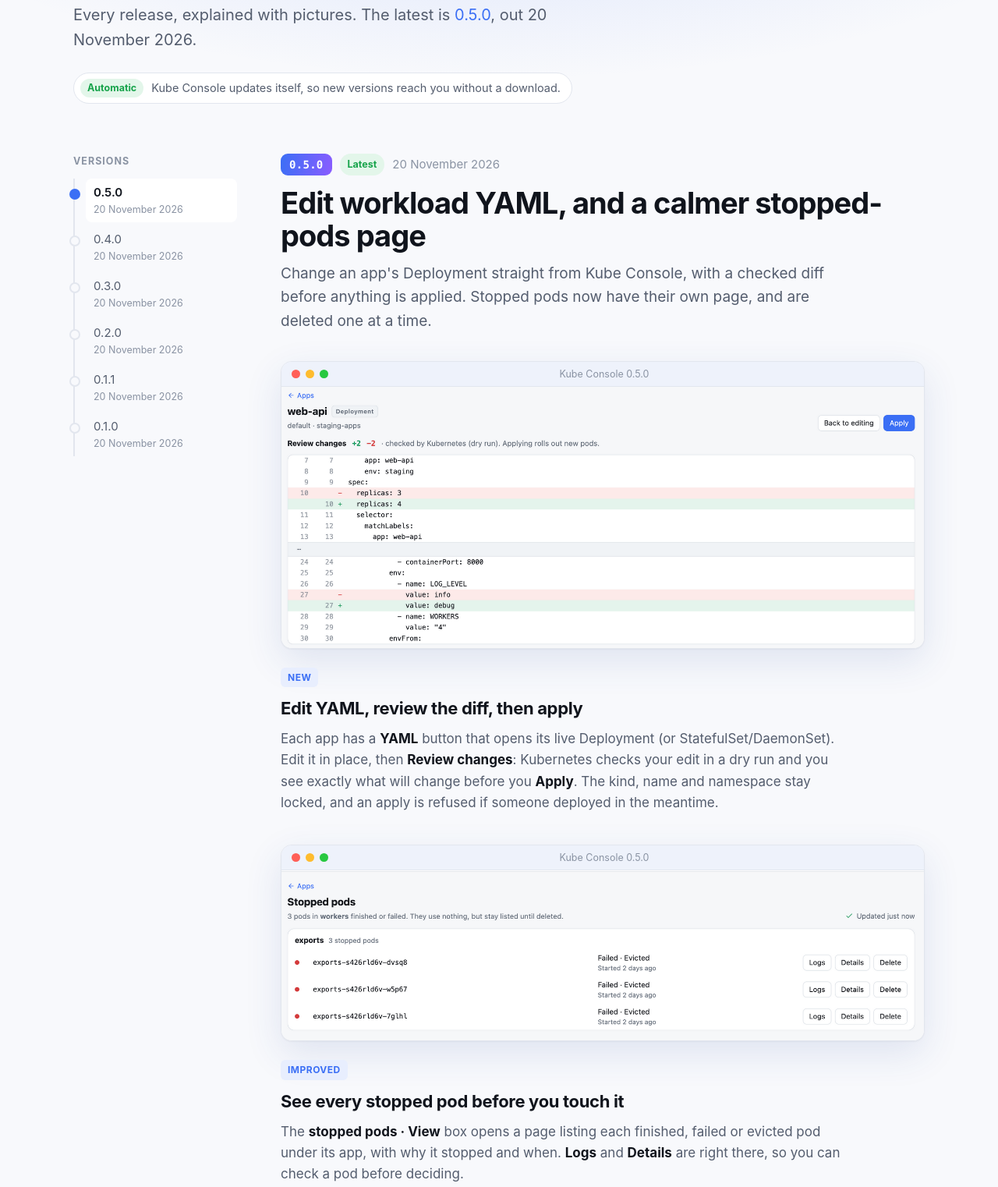
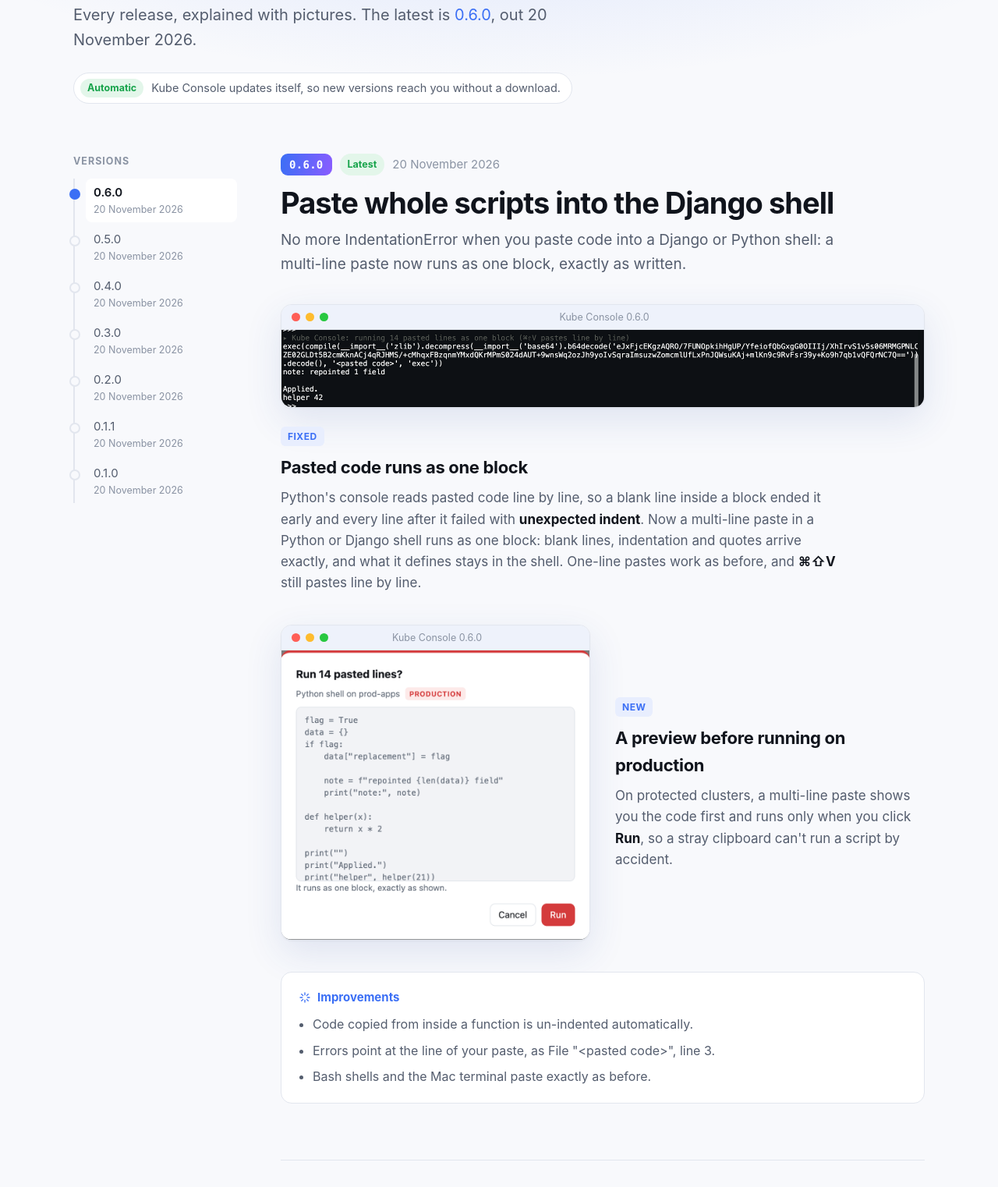
Before and after one commit to sibinms/kube-console-site, a plain HTML site: page docs/whats-new/index.html in a window 1280 px wide. Shown: the part 314-1836 px from the top of the page at 78% size. Drawn offline with Linux system fonts and the light colour scheme.

Commit message:
What's new: 0.6.0

```diff
--- a/docs/whats-new/index.html
+++ b/docs/whats-new/index.html
@@ -4,16 +4,16 @@
   <meta charset="utf-8" />
   <meta name="viewport" content="width=device-width, initial-scale=1" />
   <title>What's new in Kube Console · Release notes</title>
-  <meta name="description" content="What's new in Kube Console, the Mac app for Kubernetes: every release explained with screenshots. Latest: 0.5.0, Edit workload YAML, and a calmer stopped-pods page." />
+  <meta name="description" content="What's new in Kube Console, the Mac app for Kubernetes: every release explained with screenshots. Latest: 0.6.0, Paste whole scripts into the Django shell." />
   <link rel="canonical" href="https://sibinms.github.io/kube-console-site/whats-new/" />
   <meta name="theme-color" content="#3b6ff5" />
   <link rel="icon" type="image/png" href="../icon.png" />
   <meta property="og:type" content="website" />
   <meta property="og:site_name" content="Kube Console" />
-  <meta property="og:title" content="What's new in Kube Console 0.5.0" />
-  <meta property="og:description" content="Edit workload YAML, and a calmer stopped-pods page. Change an app's Deployment straight from Kube Console, with a checked diff before anything is applied. Stopped pods now have their own page, and are deleted one at a time." />
+  <meta property="og:title" content="What's new in Kube Console 0.6.0" />
+  <meta property="og:description" content="Paste whole scripts into the Django shell. No more IndentationError when you paste code into a Django or Python shell: a multi-line paste now runs as one block, exactly as written." />
   <meta property="og:url" content="https://sibinms.github.io/kube-console-site/whats-new/" />
-  <meta property="og:image" content="https://sibinms.github.io/kube-console-site/whats-new/0.5.0/yaml-light.png" />
+  <meta property="og:image" content="https://sibinms.github.io/kube-console-site/whats-new/0.6.0/paste-light.png" />
   <meta name="twitter:card" content="summary_large_image" />
   <!-- Built by scripts/whats-new.js in the app repository; edit release-notes/, not this file. -->
   <style>
@@ -151,7 +151,7 @@
       <div class="wrap">
         <div class="kicker">Release notes</div>
         <h1>What's new in <span class="grad">Kube Console</span></h1>
-        <p class="lead">Every release, explained with pictures. The latest is <a href="#v0.5.0">0.5.0</a>, out 20 November 2026.</p>
+        <p class="lead">Every release, explained with pictures. The latest is <a href="#v0.6.0">0.6.0</a>, out 20 November 2026.</p>
         <div class="auto"><b>Automatic</b> Kube Console updates itself, so new versions reach you without a download.</div>
       </div>
     </header>
@@ -160,7 +160,8 @@
       <aside class="toc" aria-label="Versions">
         <h4>Versions</h4>
         <ol>
-          <li><a href="#v0.5.0" class="on">0.5.0<small>20 November 2026</small></a></li>
+          <li><a href="#v0.6.0" class="on">0.6.0<small>20 November 2026</small></a></li>
+          <li><a href="#v0.5.0">0.5.0<small>20 November 2026</small></a></li>
           <li><a href="#v0.4.0">0.4.0<small>20 November 2026</small></a></li>
           <li><a href="#v0.3.0">0.3.0<small>20 November 2026</small></a></li>
           <li><a href="#v0.2.0">0.2.0<small>20 November 2026</small></a></li>
@@ -169,11 +170,58 @@
         </ol>
       </aside>
       <div>
+      <article class="release" id="v0.6.0">
+        <header>
+          <div class="meta">
+            <span class="ver">0.6.0</span>
+            <span class="latest">Latest</span>
+            <time datetime="2026-11-20">20 November 2026</time>
+            <a class="permalink" href="#v0.6.0" title="Link to 0.6.0" aria-label="Link to version 0.6.0"><svg width="15" height="15" viewBox="0 0 24 24" fill="none" stroke="currentColor" stroke-width="2" stroke-linecap="round" stroke-linejoin="round" aria-hidden="true"><path d="M10 13a5 5 0 0 0 7.5.5l3-3a5 5 0 0 0-7-7l-1.7 1.7"/><path d="M14 11a5 5 0 0 0-7.5-.5l-3 3a5 5 0 0 0 7 7l1.7-1.7"/></svg></a>
+          </div>
+          <h2>Paste whole scripts into the Django shell</h2>
+          <p class="summary">No more IndentationError when you paste code into a Django or Python shell: a multi-line paste now runs as one block, exactly as written.</p>
+        </header>
+        <div class="hl">
+          <figure class="shot">
+            <div class="chrome"><i></i><i></i><i></i><span>Kube Console 0.6.0</span></div>
+            <picture>
+              <source srcset="0.6.0/paste-dark.png" media="(prefers-color-scheme: dark)" />
+              <img src="0.6.0/paste-light.png" alt="A Django shell where a pasted 14-line script ran as one block and printed its output" fetchpriority="high" />
+            </picture>
+          </figure>
+          <div class="hl-text">
+            <span class="tag">Fixed</span>
+            <h3>Pasted code runs as one block</h3>
+            <p>Python's console reads pasted code line by line, so a blank line inside a block ended it early and every line after it failed with <strong>unexpected indent</strong>. Now a multi-line paste in a Python or Django shell runs as one block: blank lines, indentation and quotes arrive exactly, and what it defines stays in the shell. One-line pastes work as before, and <strong>⌘⇧V</strong> still pastes line by line.</p>
+          </div>
+        </div>
+        <div class="hl compact">
+          <figure class="shot">
+            <div class="chrome"><i></i><i></i><i></i><span>Kube Console 0.6.0</span></div>
+            <picture>
+              <source srcset="0.6.0/paste-preview-dark.png" media="(prefers-color-scheme: dark)" />
+              <img src="0.6.0/paste-preview-light.png" alt="A dialog titled Run 14 pasted lines? showing the pasted code on a production cluster" loading="lazy" />
+            </picture>
+          </figure>
+          <div class="hl-text">
+            <span class="tag">New</span>
+            <h3>A preview before running on production</h3>
+            <p>On protected clusters, a multi-line paste shows you the code first and runs only when you click <strong>Run</strong>, so a stray clipboard can't run a script by accident.</p>
+          </div>
+        </div>
+        <div class="lists">
+          <div class="list">
+            <h4><svg width="16" height="16" viewBox="0 0 24 24" fill="none" stroke="currentColor" stroke-width="2" stroke-linecap="round" stroke-linejoin="round" aria-hidden="true"><path d="M12 3v4M12 17v4M3 12h4M17 12h4M5.6 5.6l2.8 2.8M15.6 15.6l2.8 2.8M5.6 18.4l2.8-2.8M15.6 8.4l2.8-2.8"/></svg>Improvements</h4>
+            <ul><li>Code copied from inside a function is un-indented automatically.</li><li>Errors point at the line of your paste, as File &quot;&lt;pasted code&gt;&quot;, line 3.</li><li>Bash shells and the Mac terminal paste exactly as before.</li></ul>
+          </div>
+        </div>
+      </article>
+
       <article class="release" id="v0.5.0">
         <header>
           <div class="meta">
             <span class="ver">0.5.0</span>
-            <span class="latest">Latest</span>
+
             <time datetime="2026-11-20">20 November 2026</time>
             <a class="permalink" href="#v0.5.0" title="Link to 0.5.0" aria-label="Link to version 0.5.0"><svg width="15" height="15" viewBox="0 0 24 24" fill="none" stroke="currentColor" stroke-width="2" stroke-linecap="round" stroke-linejoin="round" aria-hidden="true"><path d="M10 13a5 5 0 0 0 7.5.5l3-3a5 5 0 0 0-7-7l-1.7 1.7"/><path d="M14 11a5 5 0 0 0-7.5-.5l-3 3a5 5 0 0 0 7 7l1.7-1.7"/></svg></a>
           </div>
@@ -185,7 +233,7 @@
             <div class="chrome"><i></i><i></i><i></i><span>Kube Console 0.5.0</span></div>
             <picture>
               <source srcset="0.5.0/yaml-dark.png" media="(prefers-color-scheme: dark)" />
-              <img src="0.5.0/yaml-light.png" alt="The YAML editor's review step for web-api, showing replicas changed from 3 to 4 and LOG_LEVEL from info to debug" fetchpriority="high" />
+              <img src="0.5.0/yaml-light.png" alt="The YAML editor's review step for web-api, showing replicas changed from 3 to 4 and LOG_LEVEL from info to debug" loading="lazy" />
             </picture>
           </figure>
           <div class="hl-text">
@@ -416,7 +464,7 @@
     <section class="cta">
       <h2>Try the latest version</h2>
       <p>Free for Macs with Apple silicon. Signed and notarized by Apple.</p>
-      <a class="btn primary" href="https://github.com/sibinms/kube-console-site/releases/latest/download/Kube-Console.dmg">Download Kube Console 0.5.0</a>
+      <a class="btn primary" href="https://github.com/sibinms/kube-console-site/releases/latest/download/Kube-Console.dmg">Download Kube Console 0.6.0</a>
     </section>
   </main>
 
```
Also changed, not shown: docs/index.html (+1 -1 lines), docs/whats-new/0.6.0/paste-dark.png (added), docs/whats-new/0.6.0/paste-light.png (added), docs/whats-new/0.6.0/paste-preview-dark.png (added), docs/whats-new/0.6.0/paste-preview-light.png (added).
